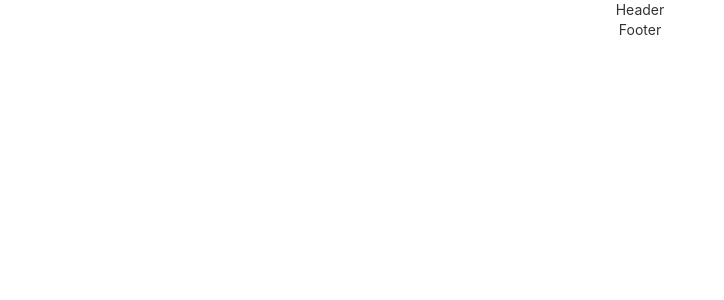
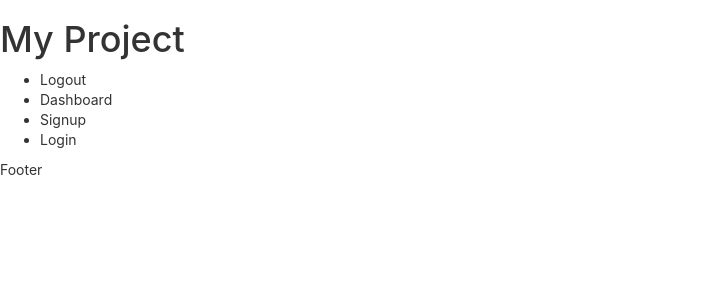
Before and after one commit to blunsford2017/Task-Manager, a React (Create React App) app: page / in a window 1280 px wide. Shown: the top 300 px of the page, without its empty margins (0-724 px from the left). Built offline with nearby package versions, Linux system fonts and the light colour scheme.

Commit message:
adds header layout

```diff
--- a/src/App.css
+++ b/src/App.css
@@ -1,38 +1,5 @@
 .App {
-  text-align: center;
-}
-
-.App-logo {
-  height: 40vmin;
-  pointer-events: none;
-}
-
-@media (prefers-reduced-motion: no-preference) {
-  .App-logo {
-    animation: App-logo-spin infinite 20s linear;
-  }
-}
-
-.App-header {
-  background-color: #282c34;
   min-height: 100vh;
   display: flex;
   flex-direction: column;
-  align-items: center;
-  justify-content: center;
-  font-size: calc(10px + 2vmin);
-  color: white;
 }
-
-.App-link {
-  color: #61dafb;
-}
-
-@keyframes App-logo-spin {
-  from {
-    transform: rotate(0deg);
-  }
-  to {
-    transform: rotate(360deg);
-  }
-}
--- a/src/Components/Header/Header.js
+++ b/src/Components/Header/Header.js
@@ -1,7 +1,17 @@
+import './header.css';
+
 function Header (props) {
     return(
-        <header>
-            Header
+        <header className="Header">
+            <h1>My Project</h1>
+            <nav>
+                <ul className="NavLinks">
+                    <li>Logout</li>
+                    <li>Dashboard</li>
+                    <li>Signup</li>
+                    <li>Login</li>
+                </ul>
+            </nav>
         </header>
     )
 
--- a/src/index.css
+++ b/src/index.css
@@ -1,5 +1,9 @@
+* {
+  box-sizing: border-box;
+  margin: 0;
+}
+
 body {
-  margin: 0;
   font-family: -apple-system, BlinkMacSystemFont, 'Segoe UI', 'Roboto', 'Oxygen',
     'Ubuntu', 'Cantarell', 'Fira Sans', 'Droid Sans', 'Helvetica Neue',
     sans-serif;
```
Also changed, not shown: src/Components/Header/Header.css (added), 1 other file (tests, documents, lock files or other folders).
